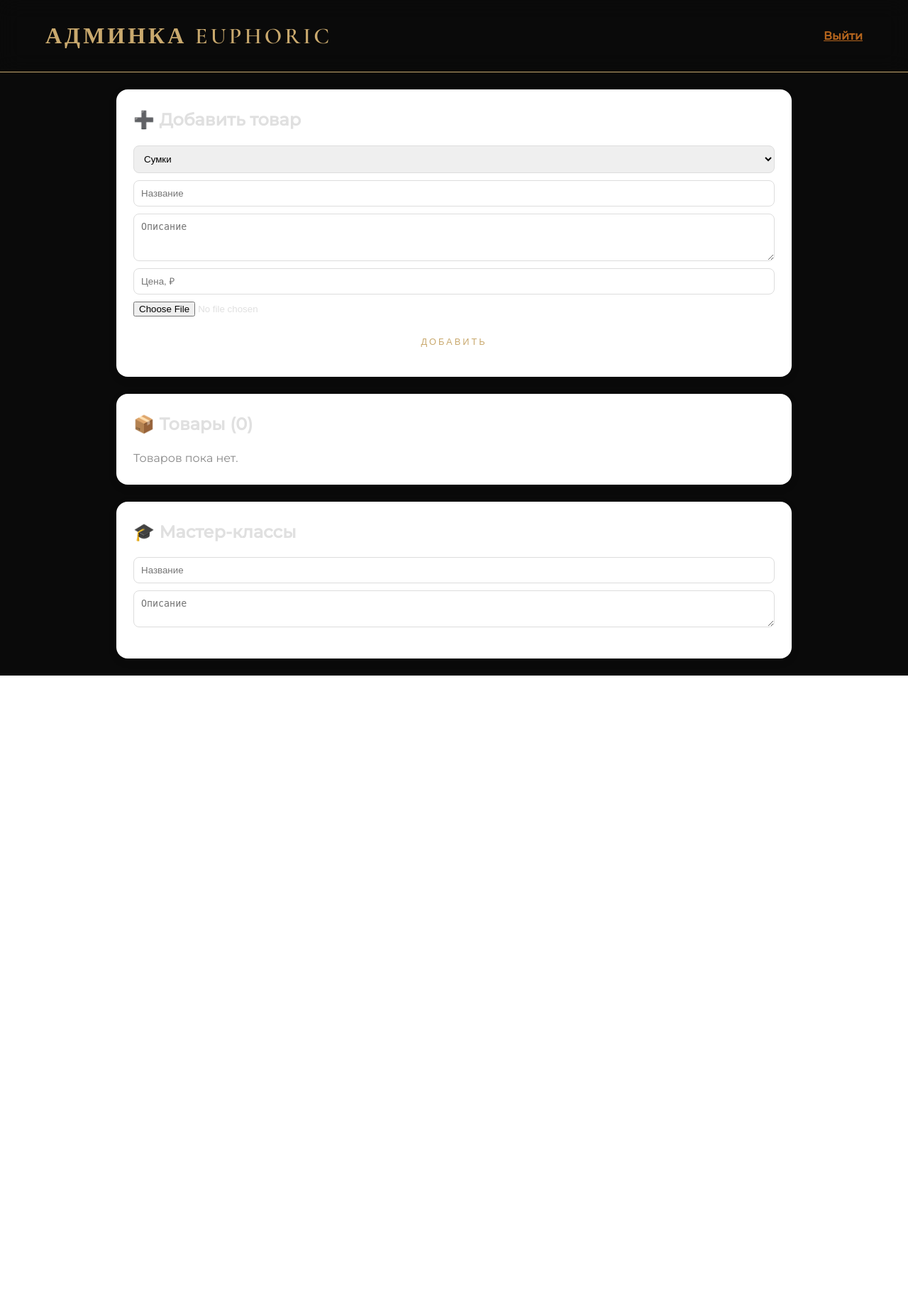
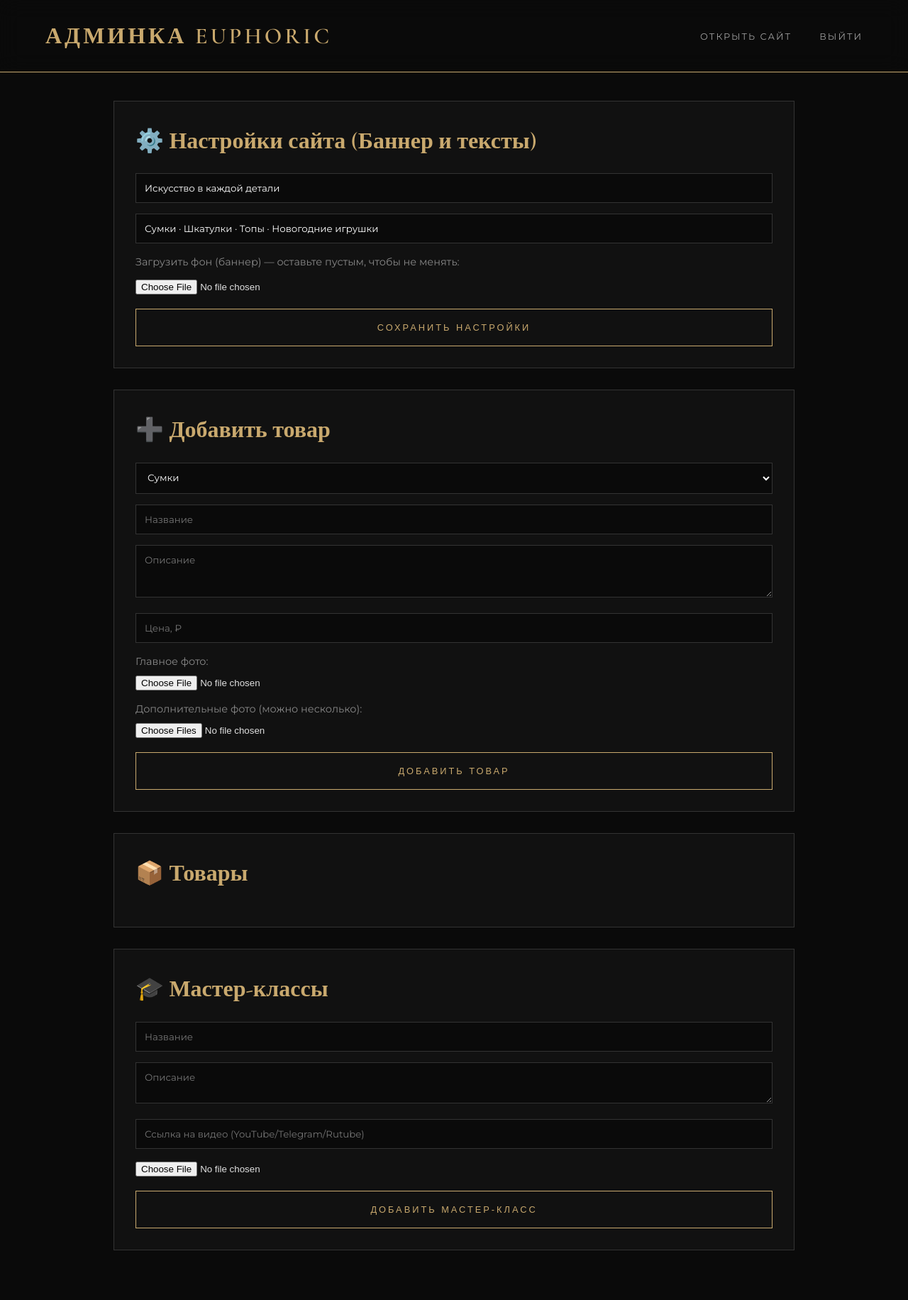
Before and after one commit to euphoric157/euphoric, a Flask app: page /admin in a window 1280 px wide. Shown: the whole page at 71% size. Before the commit the page ends 952 px from the top, so only its background shows below. Run offline with Flask 3, Linux system fonts and the light colour scheme; the visitor is signed in with stand-in values (Sample User, id 1); data that the repository does not hold is empty.

Commit message:
Update admin.html

```diff
--- a/templates/admin.html
+++ b/templates/admin.html
@@ -1,71 +1,99 @@
-<!DOCTYPE html><html lang="ru"><head><meta charset="UTF-8">
-<meta name="viewport" content="width=device-width,initial-scale=1">
+<!DOCTYPE html>
+<html lang="ru">
+<head>
+<meta charset="UTF-8">
+<meta name="viewport" content="width=device-width, initial-scale=1.0">
 <title>Админка — EUPHORIC</title>
-<link rel="stylesheet" href="/static/style.css"></head><body>
-<header><h1>Админка EUPHORIC</h1><a href="/admin/logout" style="color:#b5651d;font-weight:600;">Выйти</a></header>
+<link rel="stylesheet" href="/static/style.css">
+<style>
+    .admin-container { max-width: 1000px; margin: 0 auto; padding: 40px 20px; }
+    .admin-block { background: #111; border: 1px solid #333; padding: 30px; margin-bottom: 30px; }
+    .admin-block h2 { color: #c9a96e; margin-bottom: 20px; font-family: 'Cormorant Garamond', serif; font-size: 2rem; }
+    .admin-input { width: 100%; padding: 12px; margin-bottom: 15px; background: #0a0a0a; border: 1px solid #333; color: #fff; font-family: 'Montserrat', sans-serif; }
+    .admin-row { border-bottom: 1px solid #333; padding: 15px 0; display: flex; justify-content: space-between; align-items: center; flex-wrap: wrap; gap: 10px; }
+    .btn-danger { background: #e74c3c; color: #fff; border: none; padding: 8px 15px; cursor: pointer; }
+</style>
+</head>
+<body>
+<header>
+    <h1>Админка EUPHORIC</h1>
+    <nav>
+        <a href="/" target="_blank">Открыть сайт</a>
+        <a href="/admin/logout">Выйти</a>
+    </nav>
+</header>
 
-<div style="max-width:1000px;margin:0 auto;padding:24px;">
+<div class="admin-container">
 
-<section style="background:#fff;border-radius:16px;padding:24px;margin-bottom:24px;box-shadow:0 4px 16px rgba(0,0,0,0.05);">
-  <h2 style="margin-bottom:16px;">➕ Добавить товар</h2>
-  <form action="/admin/product/add" method="post" enctype="multipart/form-data" style="display:flex;flex-direction:column;gap:10px;">
-    <select name="category" required style="padding:10px;border:1px solid #ddd;border-radius:8px;">
+    <!-- НАСТРОЙКИ САЙТА -->
+    <div class="admin-block">
+        <h2>⚙️ Настройки сайта (Баннер и тексты)</h2>
+        <form action="/admin/settings/save" method="POST" enctype="multipart/form-data">
+            <input type="text" name="site_title" value="{{ title }}" placeholder="Заголовок на главной" class="admin-input">
+            <input type="text" name="site_desc" value="{{ desc }}" placeholder="Подзаголовок на главной" class="admin-input">
+            <p style="color:#888; font-size:0.9rem; margin-bottom:10px;">Загрузить фон (баннер) — оставьте пустым, чтобы не менять:</p>
+            <input type="file" name="site_bg" accept="image/*" style="margin-bottom:20px;">
+            <button class="buy" style="width:100%;">Сохранить настройки</button>
+        </form>
+    </div>
+
+    <!-- ДОБАВЛЕНИЕ ТОВАРА -->
+    <div class="admin-block">
+        <h2>➕ Добавить товар</h2>
+        <form action="/admin/product/add" method="POST" enctype="multipart/form-data">
+            <select name="category" required class="admin-input">
                 <option value="bags">Сумки</option>
                 <option value="boxes">Шкатулки</option>
+                <option value="tops">Топы</option>
                 <option value="toys">Новогодние игрушки</option>
             </select>
-    <input name="title" placeholder="Название" required style="padding:10px;border:1px solid #ddd;border-radius:8px;">
-    <textarea name="description" placeholder="Описание" rows="3" style="padding:10px;border:1px solid #ddd;border-radius:8px;"></textarea>
-    <input name="price" type="number" placeholder="Цена, ₽" required style="padding:10px;border:1px solid #ddd;border-radius:8px;">
-    <input name="image" type="file" accept="image/*">
-    <button class="buy" style="border:none;cursor:pointer;">Добавить</button>
-  </form>
-</section>
-
-<section style="background:#fff;border-radius:16px;padding:24px;margin-bottom:24px;box-shadow:0 4px 16px rgba(0,0,0,0.05);">
-  <h2 style="margin-bottom:16px;">📦 Товары ({{ products|length }})</h2>
-  {% for p in products %}
-  <div style="border-bottom:1px solid #eee;padding:16px 0;display:flex;gap:16px;align-items:flex-start;flex-wrap:wrap;">
-    <div style="flex:1;min-width:250px;">
-      <form action="/admin/product/{{ p['id'] }}/edit" method="post" style="display:flex;flex-direction:column;gap:8px;">
-        <select name="category" style="padding:8px;border:1px solid #ddd;border-radius:6px;">
-          <option value="bags" {% if p['category']=='bags' %}selected{% endif %}>Сумки</option>
-          <option value="boxes" {% if p['category']=='boxes' %}selected{% endif %}>Шкатулки</option>
-          <option value="toys" {% if p['category']=='toys' %}selected{% endif %}>Игрушки</option>
-        </select>
-        <input name="title" value="{{ p['title'] }}" style="padding:8px;border:1px solid #ddd;border-radius:6px;">
-        <textarea name="description" rows="2" style="padding:8px;border:1px solid #ddd;border-radius:6px;">{{ p['description'] }}</textarea>
-        <input name="price" type="number" value="{{ p['price'] }}" style="padding:8px;border:1px solid #ddd;border-radius:6px;">
-        <button class="buy" style="border:none;cursor:pointer;font-size:.9rem;padding:8px;">Сохранить</button>
+            <input type="text" name="title" placeholder="Название" required class="admin-input">
+            <textarea name="description" placeholder="Описание" class="admin-input" rows="3"></textarea>
+            <input type="number" name="price" placeholder="Цена, ₽" required class="admin-input">
+            <p style="color:#888; font-size:0.9rem; margin-bottom:5px;">Главное фото:</p>
+            <input type="file" name="image" accept="image/*" style="margin-bottom:15px;">
+            <p style="color:#888; font-size:0.9rem; margin-bottom:5px;">Дополнительные фото (можно несколько):</p>
+            <input type="file" name="extra_images" accept="image/*" multiple style="margin-bottom:20px;">
+            <button class="buy" style="width:100%;">Добавить товар</button>
         </form>
     </div>
-    <form action="/admin/product/{{ p['id'] }}/delete" method="post" onsubmit="return confirm('Удалить?')">
-      <button style="background:#e74c3c;color:#fff;border:none;padding:8px 16px;border-radius:6px;cursor:pointer;">Удалить</button>
-    </form>
-  <section style="background:#111; border: 1px solid #333; border-radius:16px; padding:24px; margin-top: 24px;">
-  <h2 style="margin-bottom:16px; color:#e8dcc8; font-family:'Cormorant Garamond', serif;">⭐ Отзывы</h2>
-  {% for r in reviews %}
-  <div style="border-top:1px solid #333;padding:12px 0;display:flex;justify-content:space-between;align-items:center;">
-    <div>
-        <b style="color:#c9a96e;">{{ r['name'] }}</b> ({{ r['rating'] }} ★)<br>
-        <span style="color:#888; font-size:0.9rem;">{{ r['text'][:50] }}...</span>
-    </div>
-    <form action="/admin/review/{{ r['id'] }}/delete" method="post">
-      <button style="background:#e74c3c;color:#fff;border:none;padding:6px 14px;border-radius:6px;cursor:pointer;">Удалить</button>
+
+    <!-- СПИСОК ТОВАРОВ -->
+    <div class="admin-block">
+        <h2>📦 Товары</h2>
+        {% for p in products %}
+        <div class="admin-row">
+            <div><b style="color:#c9a96e;">{{ p['title'] }}</b> ({{ p['price'] }} ₽)</div>
+            <div style="display:flex; gap:10px;">
+                <form action="/admin/product/{{ p['id'] }}/delete" method="POST">
+                    <button class="btn-danger">Удалить</button>
                 </form>
             </div>
-  {% else %}
-  <p style="color:#888;">Отзывов пока нет.</p>
+        </div>
         {% endfor %}
-</section>
     </div>
-  {% else %}
-  <p style="color:#888;">Товаров пока нет.</p>
+
+    <!-- МАСТЕР-КЛАССЫ -->
+    <div class="admin-block">
+        <h2>🎓 Мастер-классы</h2>
+        <form action="/admin/workshop/add" method="POST" enctype="multipart/form-data">
+            <input type="text" name="title" placeholder="Название" required class="admin-input">
+            <textarea name="description" placeholder="Описание" class="admin-input"></textarea>
+            <input type="text" name="video_url" placeholder="Ссылка на видео (YouTube/Telegram/Rutube)" class="admin-input">
+            <input type="file" name="image" accept="image/*" style="margin-bottom:20px;">
+            <button class="buy" style="width:100%;">Добавить мастер-класс</button>
+        </form>
+
+        {% for w in workshops %}
+        <div class="admin-row">
+            <div><b style="color:#c9a96e;">{{ w['title'] }}</b></div>
+            <form action="/admin/workshop/{{ w['id'] }}/delete" method="POST">
+                <button class="btn-danger">Удалить</button>
+            </form>
+        </div>
         {% endfor %}
-</section>
+    </div>
 
-<section style="background:#fff;border-radius:16px;padding:24px;box-shadow:0 4px 16px rgba(0,0,0,0.05);">
-  <h2 style="margin-bottom:16px;">🎓 Мастер-классы</h2>
-  <form action="/admin/workshop/add" method="post" enctype="multipart/form-data" style="display:flex;flex-direction:column;gap:10px;margin-bottom:20px;">
-    <input name="title" placeholder="Название" required style="padding:10px;border:1px solid #ddd;border-radius:8px;">
-    <textarea name="description" placeholder="Описание" rows="2" style="padding:10px;border:1px solid #ddd;border-radius:8px;"></textarea>
+</div>
+</body>
+</html>
```
Lines whose indentation alone changed are shown as unchanged.
